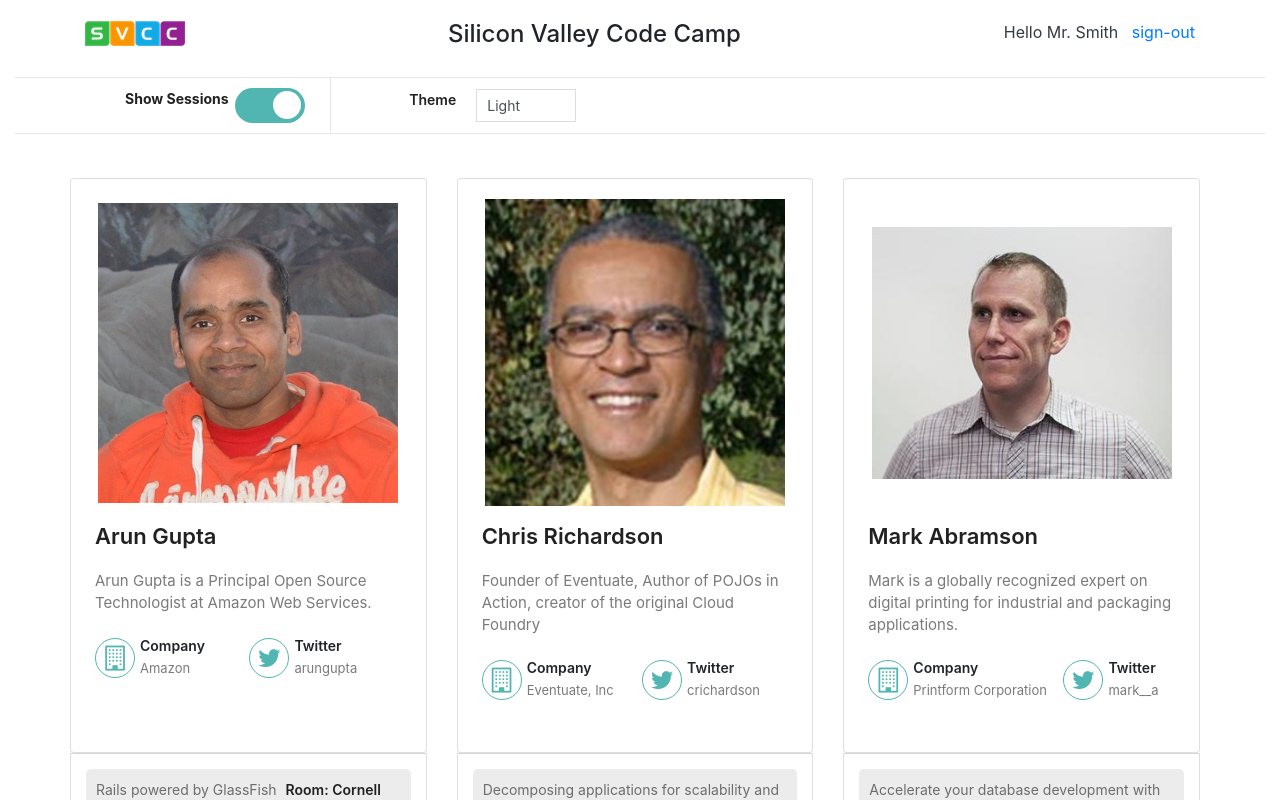
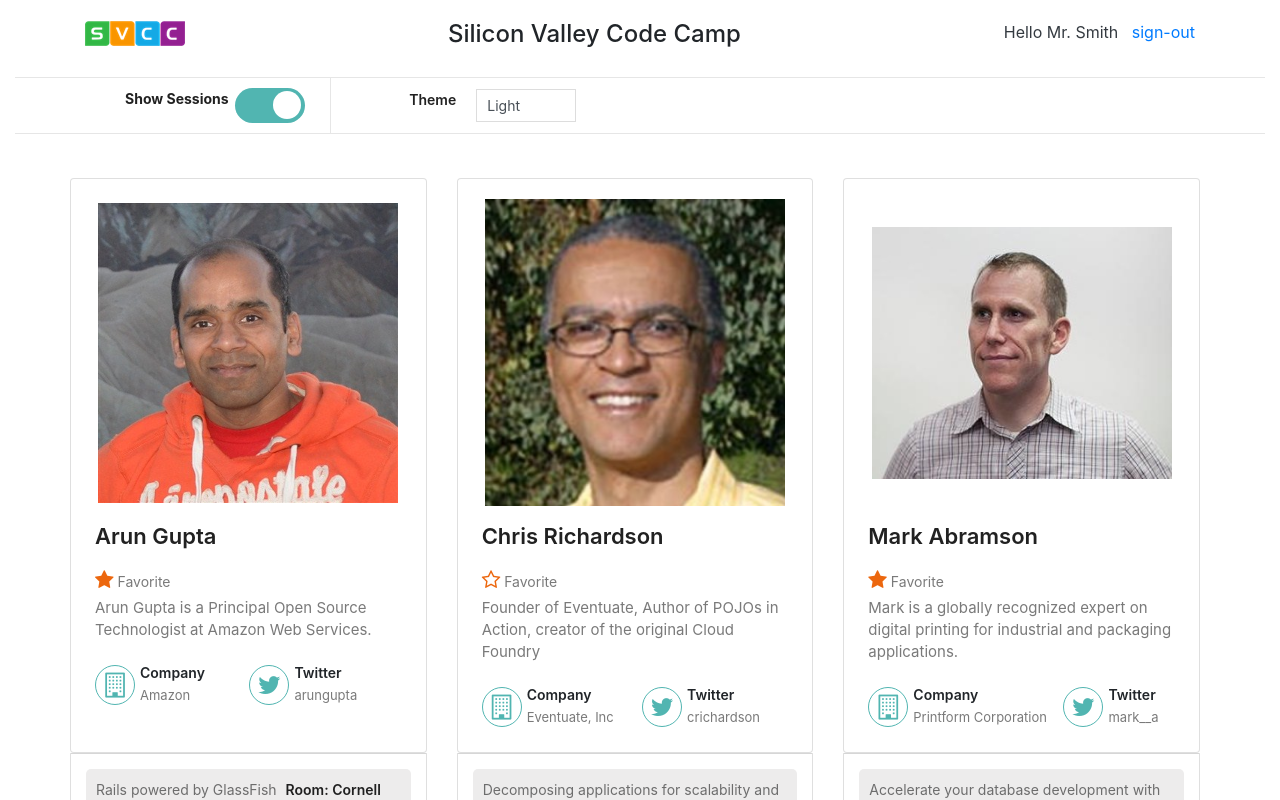
Before and after one commit to Temiloluwa-Onaleye/Event-site, a Next.js app: page / in a window 1280 px wide. Shown: the top 800 px of the page. Built offline with nearby package versions, Linux system fonts and the light colour scheme.

Commit message:
data sharing

```diff
--- a/src/components/App.js
+++ b/src/components/App.js
@@ -1,8 +1,7 @@
 import React from "react";
-import { data } from "../../SpeakerData";
-import SpeakersList from "./SpeakersList";
+
 import Header from "./Header";
-import SpeakersToolbar from "./SpeakersToolbar";
+
 import { useState } from "react";
 import Speakers from "./Speakers";
 
@@ -15,7 +14,7 @@ const App = () => {
       }
     >
       <Header theme={theme} />
-      <Speakers theme={theme} setTheme={setTheme} data={data} />
+      <Speakers theme={theme} setTheme={setTheme} />
     </div>
   );
 };
--- a/src/components/Speaker.js
+++ b/src/components/Speaker.js
@@ -27,6 +27,21 @@ function SpeakerImage({ id, first, last }) {
   );
 }
 
+const SpeakerFavorite = ({ favorite, onFavoriteToggle }) => {
+  return (
+    <div className="action padB1">
+      <span onClick={onFavoriteToggle}>
+        <i
+          className={
+            favorite === true ? "fa fa-star orange" : "fa fa-star-o orange"
+          }
+        />{" "}
+        Favorite{" "}
+      </span>
+    </div>
+  );
+};
+
 function SpeakerDemographics({
   first,
   last,
@@ -34,6 +49,7 @@ function SpeakerDemographics({
   company,
   twitterHandle,
   favorite,
+  onFavoriteToggle,
 }) {
   return (
     <div className="speaker-info">
@@ -42,6 +58,10 @@ function SpeakerDemographics({
           {first} {last}
         </h3>
       </div>
+      <SpeakerFavorite
+        favorite={favorite}
+        onFavoriteToggle={onFavoriteToggle}
+      />
       <div>
         <p className="card-description">{bio}</p>
         <div className="social d-flex flex-row mt-4">
@@ -59,13 +79,13 @@ function SpeakerDemographics({
   );
 }
 
-function Speaker({ speaker, showSessions }) {
+function Speaker({ speaker, showSessions, onFavoriteToggle }) {
   const { id, first, last, sessions } = speaker;
   return (
     <div className="col-xs-12 col-sm-12 col-md-6 col-lg-4 col-sm-12 col-xs-12">
       <div className="card card-height p-4 mt-4">
         <SpeakerImage id={id} first={first} last={last} />
-        <SpeakerDemographics {...speaker} />
+        <SpeakerDemographics {...speaker} onFavoriteToggle={onFavoriteToggle} />
       </div>
       {showSessions === true ? <Sessions sessions={sessions} /> : null}
     </div>
--- a/src/components/Speakers.js
+++ b/src/components/Speakers.js
@@ -3,7 +3,7 @@ import SpeakersToolbar from "./SpeakersToolbar";
 import SpeakersList from "./SpeakersList";
 import { useState } from "react";
 
-const Speakers = ({ data, theme, setTheme }) => {
+const Speakers = ({ theme, setTheme }) => {
   const [showSessions, setShowSessions] = useState(true);
   return (
     <div>
@@ -13,7 +13,7 @@ const Speakers = ({ data, theme, setTheme }) => {
         setShowSessions={setShowSessions}
         showSessions={showSessions}
       />
-      <SpeakersList data={data} showSessions={showSessions} />
+      <SpeakersList showSessions={showSessions} />
     </div>
   );
 };
--- a/src/components/SpeakersList.js
+++ b/src/components/SpeakersList.js
@@ -1,17 +1,37 @@
-import React from "react";
+import React, { useState } from "react";
 import Speaker from "./Speaker";
+import { data } from "../../SpeakerData";
 
-const SpeakersList = ({ data, showSessions }) => {
+const SpeakersList = ({ showSessions }) => {
+  const [speakerData, setSpeakerData] = useState(data);
+
+  function onFavoriteToggle(id) {
+    const speakerRecPrevious = speakerData.find(function (rec) {
+      return rec.id === id;
+    });
+    const speakerRecUpdated = {
+      ...speakerRecPrevious,
+      favorite: !speakerRecPrevious.favorite,
+    };
+    const speakerDataNew = speakerData.map(function (rec) {
+      return rec.id === id ? speakerRecUpdated : rec;
+    });
+
+    setSpeakerData(speakerDataNew);
+  }
   return (
     <div>
       <div className="container speakers-list">
         <div className="row">
-          {data.map((speaker) => {
+          {speakerData.map((speaker) => {
             return (
               <Speaker
                 key={speaker.id}
                 speaker={speaker}
                 showSessions={showSessions}
+                onFavoriteToggle={() => {
+                  onFavoriteToggle(speaker.id);
+                }}
               />
             );
           })}
```
